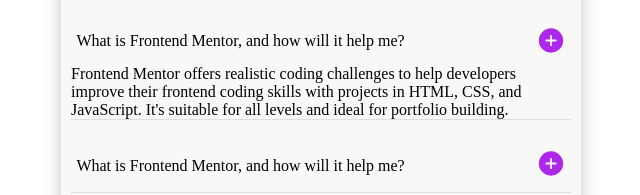
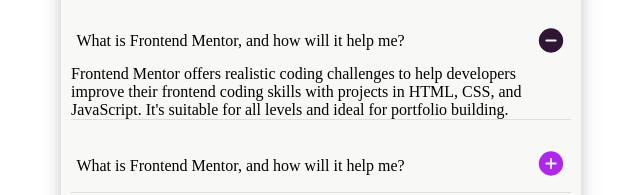
Before and after one commit to SobhanGhadimii/FAQs, a plain HTML site: page index.html in a window 1280 px wide. Both pictures are taken after a click on the picture 869 px from the left and 292 px from the top of the page. Shown: the part 252-447 px from the top of the page, 319-959 px from the left. Drawn offline with Linux system fonts and the light colour scheme; a web font is replaced by a local one.

Commit message:
fix/accordion button

```diff
--- a/assets/js/accardion.js
+++ b/assets/js/accardion.js
@@ -1,16 +1,14 @@
+
 document.addEventListener("DOMContentLoaded", function () {
   const image = document.querySelectorAll(".myImage");
   const contents = document.querySelectorAll(".accordion-text");
   image.forEach((myImage) => {
     myImage.addEventListener("click", function () {
       const content = this.closest(".accordion-header").nextElementSibling;
-      if (content.style.display === "block") {
-        content.style.display = "none";
-        this.src = "/assets/images/icon-minus.svg";
-      } else {
-        content.style.display = "block";
-        this.src = "/assets/images/icon-plus.svg";
-      }
+      const isOpen = content.style.display === "block";
+      content.style.display = isOpen ? "none" : "block";
+      this.src = isOpen ? "/assets/images/icon-plus.svg" : "/assets/images/icon-minus.svg";
+
     });
   });
 });
--- a/index.html
+++ b/index.html
@@ -13,7 +13,7 @@
       href="./assets/images/favicon-32x32.png"
     />
 
-    <title>Frontend Mentor | FAQ accordion</title>
+    <title>FAQ accordion</title>
 
     <!-- Feel free to remove these styles or customise in your own stylesheet 👍 -->
     <style></style>
```
